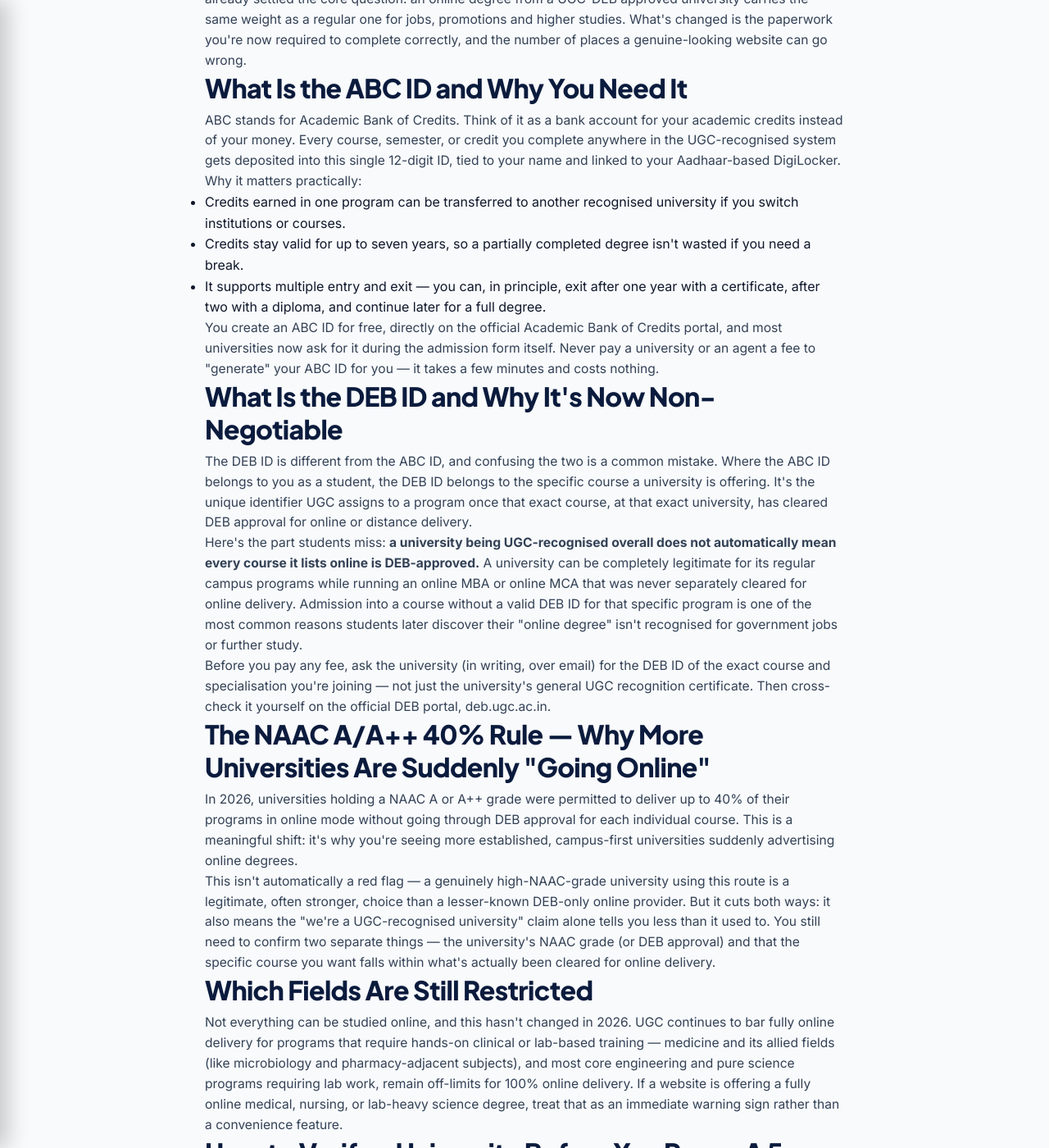
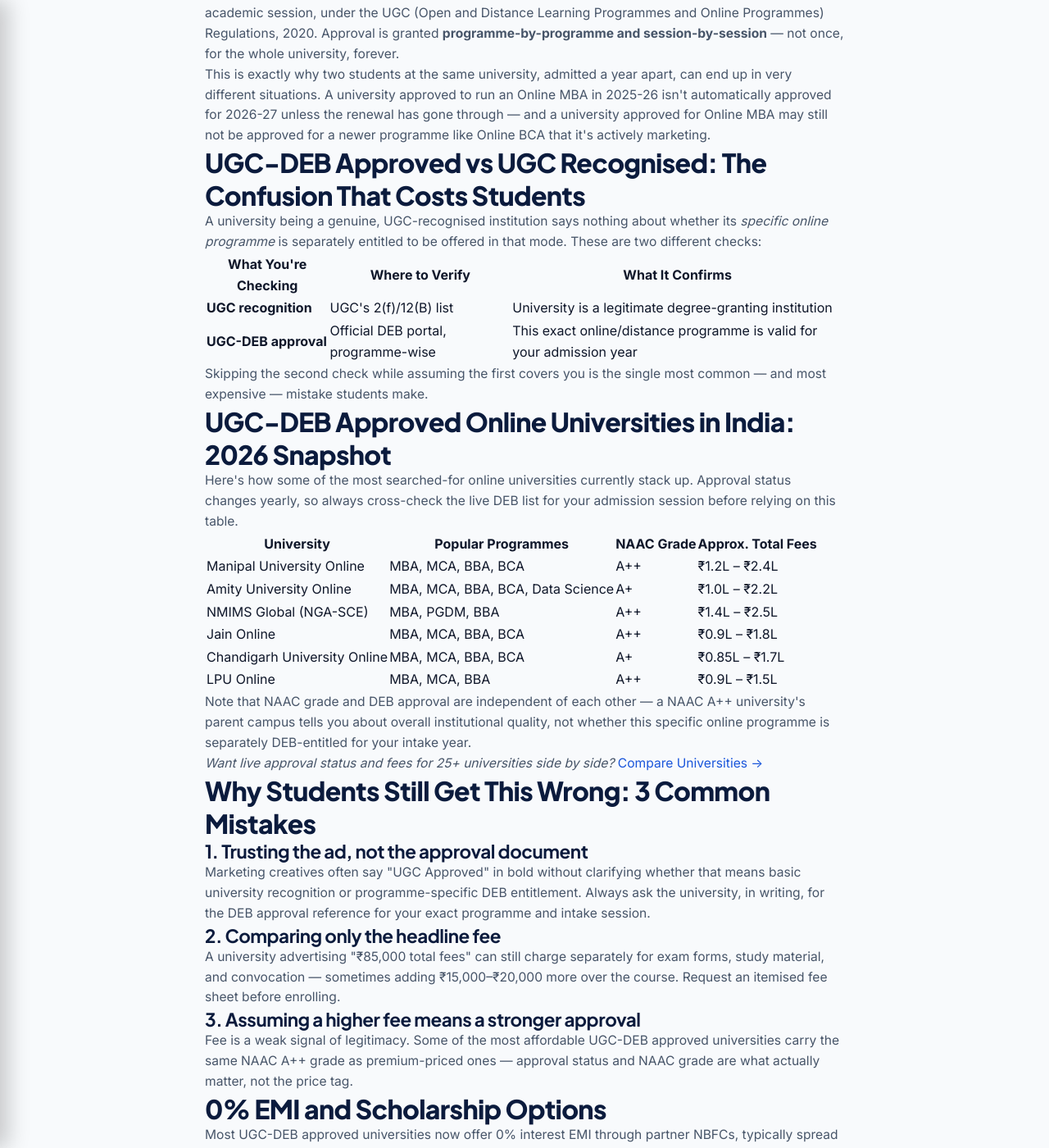
Before and after one commit to ankitpandeybdm/universityjano, a Jekyll site: the page built from blog/index.html, in a window 1280 px wide and 1400 px high, scrolled down 1012 px. Shown: the whole window at 82% size. Built offline with Jekyll 4.4.1, drawn with Linux system fonts in a browser that asks for light colours; some of the changed text lies outside the part shown.

Commit message:
Update 2026-08-27-ugc-deb-approved-online-universities-india-2026.md

```diff
--- a/_posts/2026-08-27-ugc-deb-approved-online-universities-india-2026.md
+++ b/_posts/2026-08-27-ugc-deb-approved-online-universities-india-2026.md
@@ -1,87 +1,80 @@
 ---
 layout: post
-title: "New UGC Rules for Online Degrees in 2026: ABC ID, DEB ID & How to Avoid Fake Universities"
-metaTitle: "UGC Online Degree Rules 2026 — ABC ID, DEB ID & Fake University Alert"
-excerpt: "UGC has made the ABC ID and DEB ID compulsory for 2026 online degree admissions. Here's exactly what they are, why they matter, and how to check before you pay."
-category: "UGC-DEB Guide"
+title: "UGC-DEB Approved Online Universities in India (2026): Full List, Fees & How to Verify"
+metaTitle: "UGC-DEB Approved Online Universities India 2026 — List, Fees, NAAC Grades"
+excerpt: "Before you pay a single rupee in fees, here's how to check whether a university's online degree actually carries valid UGC-DEB approval — plus the current 2026 list, fees and NAAC grades."
+category: "UGC-DEB & Recognition"
 author: "Team UniversityJano"
 readTime: "9 min read"
-coverImage: "https://images.unsplash.com/photo-1523240795612-9a054b0db644?auto=format&fit=crop&w=1200&q=80"
-<p>If you're planning to join an online degree for the 2026-27 session, the rules have quietly changed — and most students find out only after they've already paid their admission fee. The University Grants Commission (UGC), through its Distance Education Bureau (DEB), has made two digital IDs compulsory at admission, expanded which universities can legally offer online programs, and issued fresh warnings about unrecognised institutions still actively enrolling students.</p>
-<p>This guide breaks down everything that changed in 2026 — what the ABC ID and DEB ID actually are, which universities can now offer online degrees without separate approval, and the exact steps to verify a university before you pay a single rupee.</p>
-<h2>What Changed for Online Degrees in 2026</h2>
-<p>Three updates matter most for anyone applying this year:</p>
+coverImage: "https://images.unsplash.com/photo-1523050854058-8df90110c9f1?auto=format&fit=crop&w=1200&q=80"
+<p>Every year, lakhs of students and working professionals enrol for an online degree in India — and every year, a smaller but very real number of them discover, sometimes only at the job-verification or higher-studies stage, that their degree isn't recognised. The gap almost never comes down to the university being fake. It comes down to one specific, easy-to-miss detail: <strong>UGC-DEB approval for that exact programme and admission session</strong>. Get this one thing right and everything else — fees, NAAC grade, placements — is just comparison shopping. Get it wrong and none of the rest matters.</p>
+<p>This guide covers what UGC-DEB approval actually means, the current list of approved universities for 2026, their fees and NAAC grades, and a two-minute method to verify any university yourself before you pay a single rupee.</p>
+<p><em>Not sure if your shortlisted university is UGC-DEB approved for 2026?</em> <a href="https://universityjano.com/ugc-verifier.html">Check Approval Status Free &rarr;</a></p>
+<h2>What UGC-DEB Approval Actually Means</h2>
+<p>The <strong>University Grants Commission (UGC)</strong>, through its <strong>Distance Education Bureau (DEB)</strong>, is the sole body authorised to approve which universities can offer which online or distance programmes in a given academic session, under the UGC (Open and Distance Learning Programmes and Online Programmes) Regulations, 2020. Approval is granted <strong>programme-by-programme and session-by-session</strong> — not once, for the whole university, forever.</p>
+<p>This is exactly why two students at the same university, admitted a year apart, can end up in very different situations. A university approved to run an Online MBA in 2025-26 isn't automatically approved for 2026-27 unless the renewal has gone through — and a university approved for Online MBA may still not be approved for a newer programme like Online BCA that it's actively marketing.</p>
+<h2>UGC-DEB Approved vs UGC Recognised: The Confusion That Costs Students</h2>
+<p>A university being a genuine, UGC-recognised institution says nothing about whether its <em>specific online programme</em> is separately entitled to be offered in that mode. These are two different checks:</p>
+<table>
+<thead>
+<tr><th>What You're Checking</th><th>Where to Verify</th><th>What It Confirms</th></tr>
+</thead>
+<tbody>
+<tr><td><strong>UGC recognition</strong></td><td>UGC's 2(f)/12(B) list</td><td>University is a legitimate degree-granting institution</td></tr>
+<tr><td><strong>UGC-DEB approval</strong></td><td>Official DEB portal, programme-wise</td><td>This exact online/distance programme is valid for your admission year</td></tr>
+</tbody>
+</table>
+<p>Skipping the second check while assuming the first covers you is the single most common — and most expensive — mistake students make.</p>
+<h2>UGC-DEB Approved Online Universities in India: 2026 Snapshot</h2>
+<p>Here's how some of the most searched-for online universities currently stack up. Approval status changes yearly, so always cross-check the live DEB list for your admission session before relying on this table.</p>
+<table>
+<thead>
+<tr><th>University</th><th>Popular Programmes</th><th>NAAC Grade</th><th>Approx. Total Fees</th></tr>
+</thead>
+<tbody>
+<tr><td>Manipal University Online</td><td>MBA, MCA, BBA, BCA</td><td>A++</td><td>&#8377;1.2L &ndash; &#8377;2.4L</td></tr>
+<tr><td>Amity University Online</td><td>MBA, MCA, BBA, BCA, Data Science</td><td>A+</td><td>&#8377;1.0L &ndash; &#8377;2.2L</td></tr>
+<tr><td>NMIMS Global (NGA-SCE)</td><td>MBA, PGDM, BBA</td><td>A++</td><td>&#8377;1.4L &ndash; &#8377;2.5L</td></tr>
+<tr><td>Jain Online</td><td>MBA, MCA, BBA, BCA</td><td>A++</td><td>&#8377;0.9L &ndash; &#8377;1.8L</td></tr>
+<tr><td>Chandigarh University Online</td><td>MBA, MCA, BBA, BCA</td><td>A+</td><td>&#8377;0.85L &ndash; &#8377;1.7L</td></tr>
+<tr><td>LPU Online</td><td>MBA, MCA, BBA</td><td>A++</td><td>&#8377;0.9L &ndash; &#8377;1.5L</td></tr>
+</tbody>
+</table>
+<p>Note that NAAC grade and DEB approval are independent of each other — a NAAC A++ university's parent campus tells you about overall institutional quality, not whether this specific online programme is separately DEB-entitled for your intake year.</p>
+<p><em>Want live approval status and fees for 25+ universities side by side?</em> <a href="https://universityjano.com/universities/index.html">Compare Universities &rarr;</a></p>
+<h2>Why Students Still Get This Wrong: 3 Common Mistakes</h2>
+<h3>1. Trusting the ad, not the approval document</h3>
+<p>Marketing creatives often say "UGC Approved" in bold without clarifying whether that means basic university recognition or programme-specific DEB entitlement. Always ask the university, in writing, for the DEB approval reference for your exact programme and intake session.</p>
+<h3>2. Comparing only the headline fee</h3>
+<p>A university advertising "&#8377;85,000 total fees" can still charge separately for exam forms, study material, and convocation — sometimes adding &#8377;15,000&ndash;&#8377;20,000 more over the course. Request an itemised fee sheet before enrolling.</p>
+<h3>3. Assuming a higher fee means a stronger approval</h3>
+<p>Fee is a weak signal of legitimacy. Some of the most affordable UGC-DEB approved universities carry the same NAAC A++ grade as premium-priced ones — approval status and NAAC grade are what actually matter, not the price tag.</p>
+<h2>0% EMI and Scholarship Options</h2>
+<p>Most UGC-DEB approved universities now offer 0% interest EMI through partner NBFCs, typically spread over 6&ndash;24 months. Alongside EMI, also check for early-bird admission discounts (often 10&ndash;15% off), merit scholarships for strong graduation percentages, and fee concessions for defence-personnel dependents at select universities.</p>
+<h2>A 4-Step Verification Checklist Before You Pay Any Fee</h2>
+<ol>
+<li>Search the official UGC-DEB portal for the university name and confirm your exact programme is listed.</li>
+<li>Confirm the listing covers your specific admission session (e.g., "2026-27"), not an older cached list.</li>
+<li>Separately confirm the university's basic UGC recognition (2(f)/12(B) status) — DEB approval assumes this as a base layer.</li>
+<li>Request the DEB approval reference in writing from the university's admission office before making any payment.</li>
+</ol>
+<h2>3 Myths About UGC-DEB Approval, Corrected</h2>
 <ul>
-<li><strong>The ABC ID and DEB ID are now compulsory at admission</strong> for every UGC-recognised online or distance program.</li>
-<li><strong>NAAC A and A++ accredited universities</strong> can now offer up to 40% of their programs online without seeking separate DEB approval for each course — which has pulled several well-known campus universities into the online space.</li>
-<li><strong>UGC has sharpened its crackdown on unrecognised institutions</strong>, publishing an updated list of universities with no legal authority to award degrees, several of which are still actively marketing "online degree" admissions.</li>
+<li><strong>Myth: "If the university is famous, the programme is automatically approved."</strong> False. Even well-known universities have specific programmes or specialisations that haven't yet received DEB approval, especially newly launched ones.</li>
+<li><strong>Myth: "NAAC A++ grade means the online degree is UGC-DEB approved."</strong> False. NAAC reflects institutional quality; DEB approval is a separate, programme-specific legal entitlement. You need both, but one doesn't imply the other.</li>
+<li><strong>Myth: "Once approved, a university stays approved forever."</strong> False. Approval is renewed session-wise. A university's approval status can change between your first year of research and your actual admission year.</li>
 </ul>
-<p>None of this means online degrees have become less valid — if anything, the opposite. Courts have already settled the core question: an online degree from a UGC-DEB approved university carries the same weight as a regular one for jobs, promotions and higher studies. What's changed is the paperwork you're now required to complete correctly, and the number of places a genuine-looking website can go wrong.</p>
-<h2>What Is the ABC ID and Why You Need It</h2>
-<p>ABC stands for Academic Bank of Credits. Think of it as a bank account for your academic credits instead of your money. Every course, semester, or credit you complete anywhere in the UGC-recognised system gets deposited into this single 12-digit ID, tied to your name and linked to your Aadhaar-based DigiLocker.</p>
-<p>Why it matters practically:</p>
-<ul>
-<li>Credits earned in one program can be transferred to another recognised university if you switch institutions or courses.</li>
-<li>Credits stay valid for up to seven years, so a partially completed degree isn't wasted if you need a break.</li>
-<li>It supports multiple entry and exit — you can, in principle, exit after one year with a certificate, after two with a diploma, and continue later for a full degree.</li>
-</ul>
-<p>You create an ABC ID for free, directly on the official Academic Bank of Credits portal, and most universities now ask for it during the admission form itself. Never pay a university or an agent a fee to "generate" your ABC ID for you — it takes a few minutes and costs nothing.</p>
-<h2>What Is the DEB ID and Why It's Now Non-Negotiable</h2>
-<p>The DEB ID is different from the ABC ID, and confusing the two is a common mistake. Where the ABC ID belongs to you as a student, the DEB ID belongs to the specific course a university is offering. It's the unique identifier UGC assigns to a program once that exact course, at that exact university, has cleared DEB approval for online or distance delivery.</p>
-<p>Here's the part students miss: <strong>a university being UGC-recognised overall does not automatically mean every course it lists online is DEB-approved.</strong> A university can be completely legitimate for its regular campus programs while running an online MBA or online MCA that was never separately cleared for online delivery. Admission into a course without a valid DEB ID for that specific program is one of the most common reasons students later discover their "online degree" isn't recognised for government jobs or further study.</p>
-<p>Before you pay any fee, ask the university (in writing, over email) for the DEB ID of the exact course and specialisation you're joining — not just the university's general UGC recognition certificate. Then cross-check it yourself on the official DEB portal, deb.ugc.ac.in.</p>
-<h2>The NAAC A/A++ 40% Rule — Why More Universities Are Suddenly "Going Online"</h2>
-<p>In 2026, universities holding a NAAC A or A++ grade were permitted to deliver up to 40% of their programs in online mode without going through DEB approval for each individual course. This is a meaningful shift: it's why you're seeing more established, campus-first universities suddenly advertising online degrees.</p>
-<p>This isn't automatically a red flag — a genuinely high-NAAC-grade university using this route is a legitimate, often stronger, choice than a lesser-known DEB-only online provider. But it cuts both ways: it also means the "we're a UGC-recognised university" claim alone tells you less than it used to. You still need to confirm two separate things — the university's NAAC grade (or DEB approval) and that the specific course you want falls within what's actually been cleared for online delivery.</p>
-<h2>Which Fields Are Still Restricted</h2>
-<p>Not everything can be studied online, and this hasn't changed in 2026. UGC continues to bar fully online delivery for programs that require hands-on clinical or lab-based training — medicine and its allied fields (like microbiology and pharmacy-adjacent subjects), and most core engineering and pure science programs requiring lab work, remain off-limits for 100% online delivery. If a website is offering a fully online medical, nursing, or lab-heavy science degree, treat that as an immediate warning sign rather than a convenience feature.</p>
-<h2>How to Verify a University Before You Pay — A 5-Minute Checklist</h2>
-<p>Do these checks in order, before filling any payment form:</p>
-<ol>
-<li><strong>Search the university by name on the DEB portal</strong> (deb.ugc.ac.in) and confirm it appears in the current approved list for the year you're applying.</li>
-<li><strong>Confirm the specific course and specialisation</strong> — not just the university — has a valid DEB ID, by asking the admissions team directly and checking it against the portal listing.</li>
-<li><strong>Check the university isn't on UGC's list of unrecognised institutions.</strong> UGC periodically publishes and updates this list on ugc.gov.in; it's worth a direct search for the university name plus "UGC fake university list" before proceeding.</li>
-<li><strong>Verify NAAC accreditation grade</strong> if the university is using the NAAC A/A++ online route rather than individual DEB approval.</li>
-<li><strong>Cross-check placement and outcome claims</strong> independently — genuine universities are usually transparent about which recruiters actually visited and what the real average package looked like, not just a headline "highest package" figure.</li>
-</ol>
-<p>You can run most of this verification quickly with our own <a href="https://universityjano.com/ugc-verifier.html">free UGC-DEB Verifier tool</a> — it checks a university's current recognition status against official data so you don't have to dig through the DEB portal manually.</p>
-<h2>Red Flags That Should Make You Pause</h2>
-<ul>
-<li>Admission counsellors who pressure you to "pay today to lock the fee" before you've independently verified DEB approval.</li>
-<li>A university that can't produce a DEB ID for your specific course when asked directly, or gives only a general UGC recognition letter.</li>
-<li>Fully online medical, nursing, pharmacy, or lab-based engineering degrees.</li>
-<li>Marketing that leans entirely on "UGC approved" language without ever mentioning DEB ID, NAAC grade, or a course-specific approval number.</li>
-<li>No physical, verifiable campus address, or an address that doesn't match official UGC/AISHE records.</li>
-</ul>
-<h2>Does This Affect Job and PSU Eligibility?</h2>
-<p>No — and this is worth stating clearly because it's the single biggest source of confusion among students. The 2026 changes are procedural: they govern how a university proves its course is approved and how your credits are tracked, not whether the resulting degree counts for employment. The Supreme Court's 2022 ruling still stands — employers, including government departments and public sector units, cannot reject a candidate solely because their degree was earned online, provided the awarding institution held valid UGC-DEB recognition at the time of study.</p>
-<p>Where the new IDs actually help you is at verification time. When an employer or a higher-education admission office questions your degree years later, having your ABC ID history and the DEB ID of the exact course you completed gives you a clean paper trail to point to, instead of relying only on a physical certificate. For a deeper look at how recruiters and PSUs actually treat online degrees in practice, see our guide on <a href="https://universityjano.com/blog/2026/08/14/online-degree-jobs-corporate-acceptance/">online degree recognition for jobs and corporate acceptance</a>.</p>
-<h2>Common Myths About the 2026 Rules</h2>
-<h3>Myth: "UGC has made online degrees harder to get."</h3>
-<p>Fact: The process hasn't gotten harder — it's gotten more traceable. Generating an ABC ID takes minutes and is free. The extra step is verification, not difficulty.</p>
-<h3>Myth: "If the website says 'UGC approved,' the course is safe."</h3>
-<p>Fact: As covered above, general UGC recognition and course-specific DEB approval are two different things. Always ask for the DEB ID of your exact program.</p>
-<h3>Myth: "A NAAC A++ university can offer any course online now."</h3>
-<p>Fact: The 40% online-delivery allowance applies to a defined share of eligible programs, not a blanket permission — and it still excludes clinical, lab-heavy, and medical fields entirely.</p>
-<h3>Myth: "Once I've paid the fee, there's nothing left to check."</h3>
-<p>Fact: Verification is most useful before payment, but it's never too late to confirm your course's DEB ID and raise it with the university or a consumer forum if something doesn't match.</p>
-<h2>What This Means If You're Comparing Programs Right Now</h2>
-<p>If you're deciding between programs this admission cycle, the 2026 changes actually make comparison easier once you know what to look for. A few practical next steps:</p>
-<ul>
-<li>If you're weighing an online MBA against a regular one, our guide on <a href="https://universityjano.com/blog/2026/08/16/online-mba-vs-regular-mba-2026/">Online MBA vs Regular MBA in 2026</a> breaks down recognition, cost, and career outcomes side by side.</li>
-<li>If MCA is on your list, see our <a href="https://universityjano.com/blog/2026/08/23/best-online-mca-course-2026-guide/">complete guide to choosing the best online MCA course</a> for a curriculum and accreditation checklist.</li>
-<li>For the fundamentals of DEB approval itself — what it is, how it differs from general UGC recognition, and why it's the single most important thing to check — read our detailed <a href="https://universityjano.com/blog/2026/07/28/ugc-deb-approval-explained/">UGC-DEB approval explained</a> guide.</li>
-<li>Once you've shortlisted two or three DEB-approved universities, use our <a href="https://universityjano.com/compare.html">university comparison tool</a> to line them up on fees, accreditation, and outcomes, and browse the full <a href="https://universityjano.com/universities/index.html">list of verified online universities</a> we track.</li>
-<li>If cost is a deciding factor, run the numbers on our <a href="https://universityjano.com/roi-calculator.html">ROI calculator</a> before committing to a program.</li>
-</ul>
+<h2>How This Connects to NET, Government Jobs & Higher Studies</h2>
+<p>UGC-DEB approval isn't just about the degree feeling "valid" — it's the exact gatekeeper that decides whether your online degree is accepted for UGC NET, government recruitment, and further studies. We've broken this down specifically for postgraduate degrees in our <a href="https://universityjano.com/blog/2026/08/26/ugc-net-eligibility-online-degree-2026/">UGC NET eligibility guide for online degrees</a> — worth reading if your online degree is part of a longer academic or government-job plan.</p>
 <h2>Frequently Asked Questions</h2>
-<h3>Is my old online degree (from before 2026) still valid under the new rules?</h3>
-<p>Yes. The ABC ID and DEB ID requirements apply to fresh admissions from the 2026-27 session onward. A degree you've already completed from a UGC-DEB approved university remains valid under the recognition rules that applied when you were enrolled.</p>
-<h3>Can I get admission without an ABC ID?</h3>
-<p>Most UGC-recognised universities now require it at the admission stage itself, since your credits need to be logged from day one. Since it's free and takes minutes to generate, there's no real reason to skip it even where it isn't yet strictly enforced.</p>
-<h3>Does a NAAC A++ grade alone mean a course is DEB-approved?</h3>
-<p>Not automatically. NAAC A/A++ universities can offer up to 40% of their programs online under a separate route, but you should still confirm the specific course you're joining is actually covered under that permission before assuming it's fully recognised.</p>
-<h3>Where can I officially check DEB approval myself?</h3>
-<p>The authoritative source is deb.ugc.ac.in. You can also run a quick check using our <a href="https://universityjano.com/ugc-verifier.html">UGC Verifier tool</a>, which is built to make this lookup faster for prospective students.</p>
-<h2>The Bottom Line</h2>
-<p>Online degrees in India remain fully valid and increasingly mainstream in 2026 — the Supreme Court has settled the recognition question, and more high-NAAC-grade universities than ever are entering the space. What's changed is the burden of verification: two new IDs, one course-specific approval number to actually confirm, and a wider list of unrecognised institutions trying to look legitimate. Spend the ten minutes it takes to verify a course before you pay, and the rest of the process — studying, earning credits, building a career — stays exactly as straightforward as it should be.</p>
+<h3>Is a UGC-DEB approved online degree equal to a regular degree?</h3>
+<p>Yes. Once a programme carries current UGC-DEB approval, it holds the same legal validity as an on-campus degree for employment, higher education, and most government eligibility checks in India.</p>
+<h3>How do I know if a university's approval covers my admission year?</h3>
+<p>UGC-DEB approval is published session-wise on the official DEB portal. Always check the listing dated for your specific intake year, not an older list you may have bookmarked.</p>
+<h3>Does a lower NAAC grade mean the degree isn't valid?</h3>
+<p>No. NAAC grade reflects institutional quality, not legal validity. Validity comes strictly from UGC-DEB approval — a lower NAAC grade doesn't affect whether the degree is recognised, only the overall student experience and reputation.</p>
+<h3>Can I get a scholarship on a UGC-DEB approved online degree?</h3>
+<p>Yes, many approved universities offer merit-based scholarships and early-bird discounts, in addition to 0% EMI payment plans through partner NBFCs.</p>
+<h2>Bottom Line</h2>
+<p>A UGC-DEB approved online degree is fully valid for jobs, higher studies, and most government eligibility checks — provided the approval covers your exact programme and admission session, not just the university's general reputation. The homework takes five minutes on the official DEB portal. Do it before you enrol, not after you've already paid.</p>
+<p><em>Ready to compare UGC-DEB approved online universities for 2026?</em> Verified approval status, real fees, NAAC grades and 0% EMI options — all in one place. <a href="https://universityjano.com/universities/index.html">Compare Universities</a> &middot; <a href="https://universityjano.com/emi-calculator.html">Plan 0% EMI</a></p>
```
